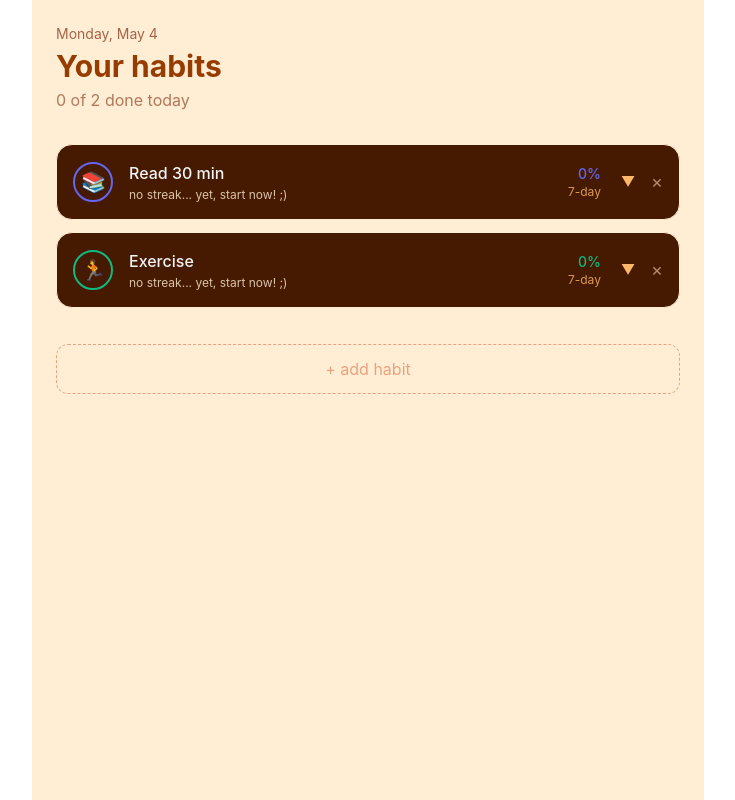
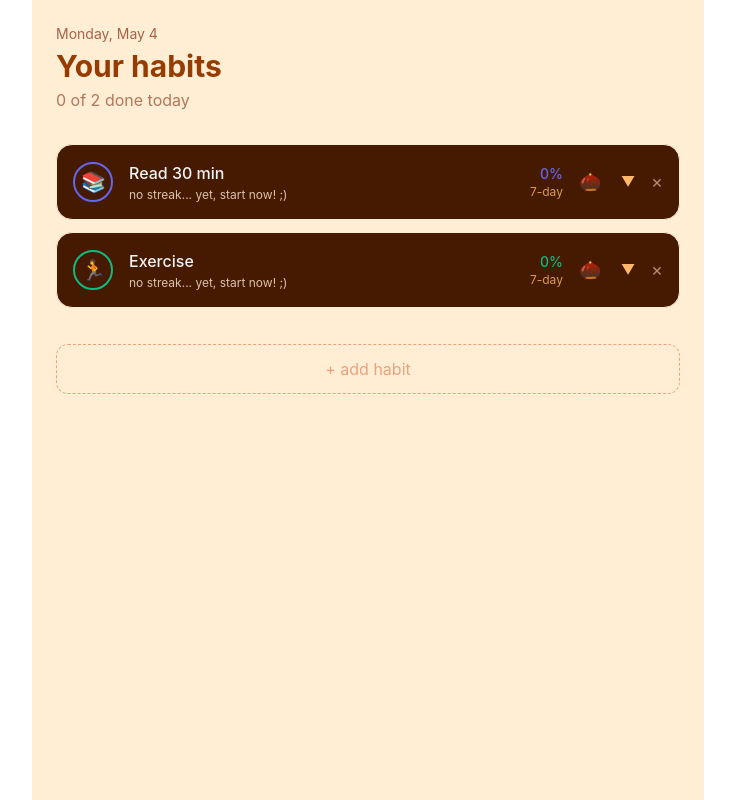
Before and after one commit to anadeheza/habit-tracker, a React (Vite) app: page / in a window 1280 px wide. Shown: the whole page, without its empty margins (272-1007 px from the left). Built offline with nearby package versions, Linux system fonts and the light colour scheme.

Commit message:
added delete msj, updated card

```diff
--- /dev/null
+++ b/src/components/DeleteConfirm.jsx
@@ -0,0 +1,61 @@
+export default function DeleteConfirm({ habit, onConfirm, onCancel }) {
+    const streak = (() => {
+        if (!habit.completions.length) return 0
+        const sorted = [...habit.completions].sort((a, b) => new Date(b) - new Date(a))
+        const today = new Date().toISOString().split("T")[0]
+        const yesterday = new Date(Date.now() - 86400000).toISOString().split("T")[0]
+        if (sorted[0] !== today && sorted[0] !== yesterday) return 0
+        let s = 1
+        for (let i = 1; i < sorted.length; i++) {
+            const diff = (new Date(sorted[i - 1]) - new Date(sorted[i])) / 86400000
+            if (diff === 1) s++
+            else break
+        }
+        return s
+    })()
+
+    const hasStreak = streak > 0
+
+    return (
+        <div
+            className="fixed inset-0 z-50 flex items-center justify-center p-4"
+            style={{ background: "rgba(0,0,0,0.6)", backdropFilter: "blur(6px)" }}
+        >
+            <div className="w-full max-w-sm rounded-2xl p-6 bg-amber-950 border border-red-900/60">
+                {/* Icon */}
+                <div className="text-center mb-4">
+                    <span className="text-4xl">{hasStreak ? "🥀" : "🗑️"}</span>
+                </div>
+
+                <h2 className="text-white text-center text-base font-semibold mb-2">
+                    delete "{habit.name}"?
+                </h2>
+
+                {hasStreak ? (
+                    <p className="text-center text-sm text-orange-200 opacity-70 mb-5">
+                        you have a <span className="font-semibold text-orange-300">{streak}-day streak</span> — deleting this habit will kill your tree and erase all progress. this can't be undone.
+                    </p>
+                ) : (
+                    <p className="text-center text-sm text-orange-200 opacity-70 mb-5">
+                        this will permanently delete the habit and all its history.
+                    </p>
+                )}
+
+                <div className="flex gap-3">
+                    <button
+                        onClick={onCancel}
+                        className="flex-1 py-3 rounded-xl text-sm font-medium bg-orange-900/40 text-orange-200 hover:bg-orange-900/70 transition-colors border border-orange-800/40"
+                    >
+                        keep it
+                    </button>
+                    <button
+                        onClick={onConfirm}
+                        className="flex-1 py-3 rounded-xl text-sm font-medium bg-red-900/60 text-red-200 hover:bg-red-800 transition-colors border border-red-700/50"
+                    >
+                        {hasStreak ? "delete anyway" : "delete"}
+                    </button>
+                </div>
+            </div>
+        </div>
+    )
+}
--- a/src/components/HabitCard.jsx
+++ b/src/components/HabitCard.jsx
@@ -1,6 +1,8 @@
 import { useState } from "react";
 import { getStreak, isCompletedToday, getCompletionsRate } from "../utilities/streaks";
 import HeatMap from "./HeatMap";
+import HabitTree from "./HabitTree";
+import DeleteConfirm from "./DeleteConfirm";
 
 const streakMessage = (n) => {
     if (n === 0) return "no streak... yet, start now! ;)"
@@ -11,13 +13,27 @@ const streakMessage = (n) => {
     return `${n} days! complete legend 🐦‍🔥🏆`
 }
 
+const treeStageIcon = (streak) => {
+    if (streak === 0) return "🌰"
+    if (streak < 4) return "🌱"
+    if (streak < 7) return "🌿"
+    if (streak < 14) return "🪴"
+    if (streak < 30) return "🌲"
+    if (streak < 60) return "🌸"
+    return "🌳"
+}
+
 export default function HabitCard({ habit, onToggle, onDelete }) {
     const [expanded, setExpanded] = useState(false)
+    const [showTree, setShowTree] = useState(false)
+    const [showDeleteConfirm, setShowDeleteConfirm] = useState(false)
+
     const done = isCompletedToday(habit.completions)
     const streak = getStreak(habit.completions)
     const rate = getCompletionsRate(habit.completions, 7)
 
     return (
+        <>
             <div
                 className={`rounded-2xl p-4 mb-3 transition-all duration-300 border ${
                     done
@@ -51,6 +67,15 @@ export default function HabitCard({ habit, onToggle, onDelete }) {
                         <p className="text-xs text-orange-300 opacity-80">7-day</p>
                     </div>
 
+                    {/* Tree button — shows current stage icon, opens tree modal */}
+                    <button
+                        onClick={() => setShowTree(true)}
+                        title="view your tree"
+                        className="text-lg shrink-0 hover:scale-125 transition-transform active:scale-95"
+                    >
+                        {treeStageIcon(streak)}
+                    </button>
+
                     <button
                         onClick={() => setExpanded(e => !e)}
                         className="text-orange-300 hover:text-orange-400 transition-colors text-sm ml-1 shrink-0"
@@ -59,7 +84,7 @@ export default function HabitCard({ habit, onToggle, onDelete }) {
                     </button>
 
                     <button
-                    onClick={() => onDelete(habit.id)}
+                        onClick={() => setShowDeleteConfirm(true)}
                         className="text-orange-200 opacity-60 hover:opacity-100 hover:text-red-400 transition-colors text-lg shrink-0"
                     >
                         ×
@@ -70,5 +95,24 @@ export default function HabitCard({ habit, onToggle, onDelete }) {
                     <HeatMap completions={habit.completions} color={habit.color} />
                 )}
             </div>
+
+            {showTree && (
+                <HabitTree
+                    habit={habit}
+                    onClose={() => setShowTree(false)}
+                />
+            )}
+
+            {showDeleteConfirm && (
+                <DeleteConfirmModal
+                    habit={habit}
+                    onConfirm={() => {
+                        setShowDeleteConfirm(false)
+                        onDelete(habit.id)
+                    }}
+                    onCancel={() => setShowDeleteConfirm(false)}
+                />
+            )}
+        </>
     )
 }
```
Lines whose indentation alone changed are shown as unchanged.
